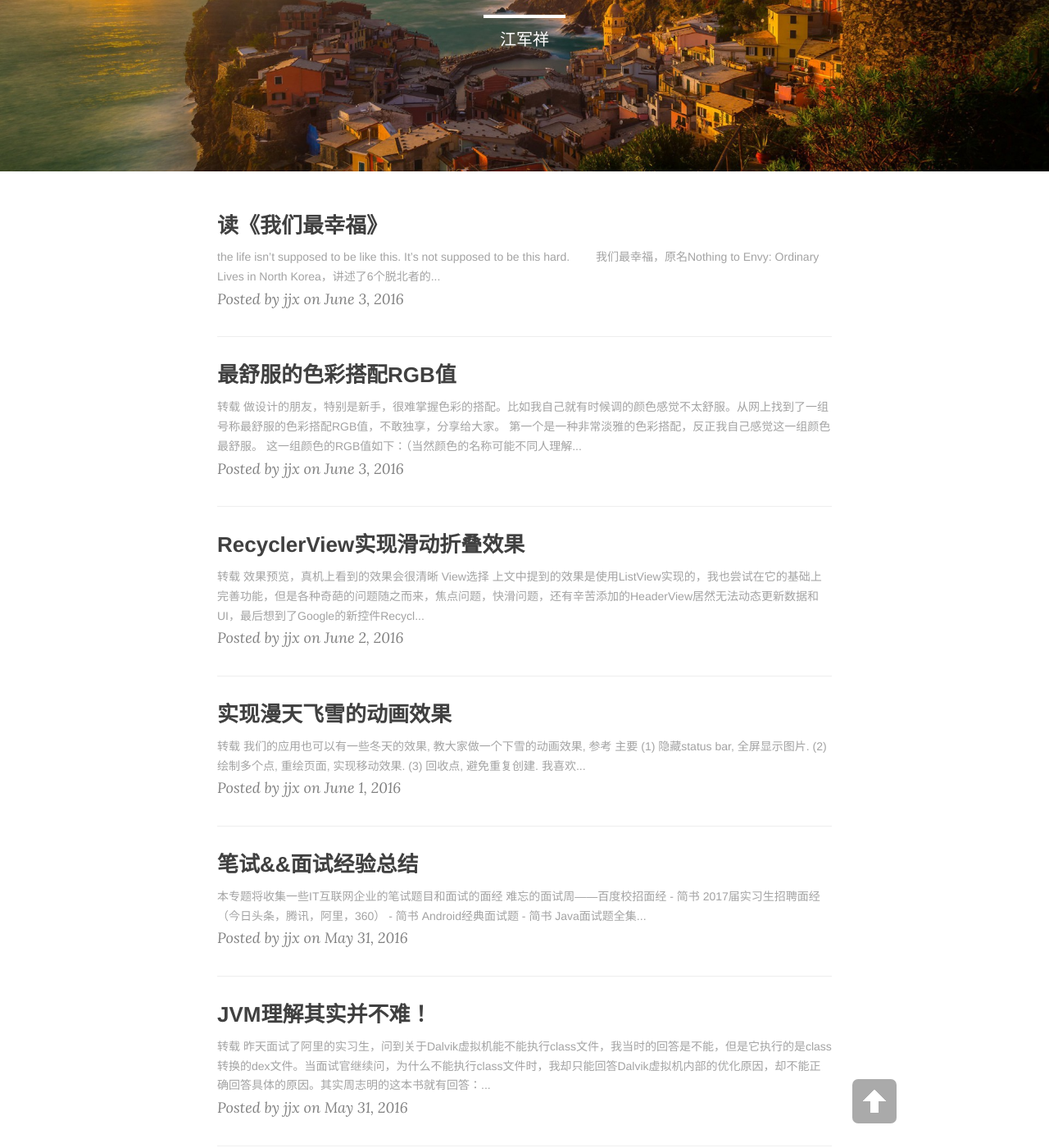
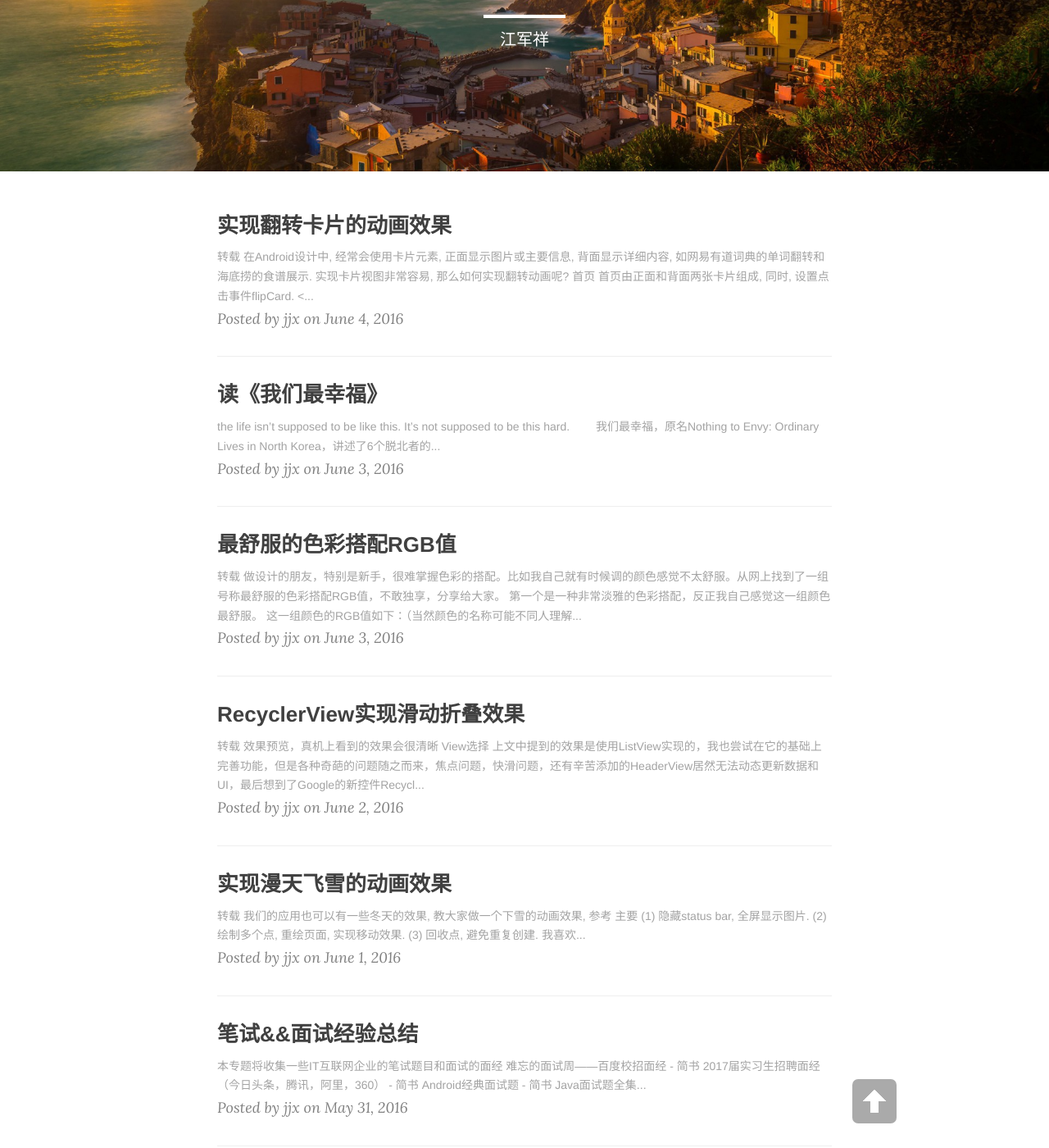
Before and after one commit to whuhan2013/whuhan2013.github.io, a Jekyll site: the page built from index.html, in a window 1280 px wide and 1400 px high, scrolled down 219 px. Shown: the whole window at 82% size. Built offline with Jekyll 4.4.1, drawn with Linux system fonts in a browser that asks for light colours; nearby versions of some CDN libraries; the list of posts is cut into pages by our own code; some of the changed text lies outside the part shown.

Commit message:
turnovercard

````diff
--- a/_posts/2016-06-03-we-are-happiest.md
+++ b/_posts/2016-06-03-we-are-happiest.md
@@ -35,4 +35,4 @@
 不然美兰的日子可能要比现在苦的多，俊相在朝鲜或许是吸引人目光的天之骄子，在韩国他却一无所有，如果将来要败给生活的柴米油盐，还不如早做了断。
 
 
-&emsp;&emsp;事实上，如果重逢这天这句话是结局，还算个美丽的童话，可以拍成韩剧的那种。几个月后，他开始抱怨她不如以前那么漂亮了。她许诺给他介绍个女朋友，却一直没兑现。她可以随时拿起手机联系到他，却不再有兴致，不再有当初那种写信往返等待十几天的兴致。她开始疑惑自己为什么迷恋他那么多年。看到这个结局的时候，我知道，生活终究不是小说，俊相觉得美兰不再如当初那样单纯了，美兰觉得俊相不再有魅力了，当俊相与美兰不再可能的时候，他们只会相看两厌，因为人总是要给自己一个理由的，不是吗？而人总是善于说服自己。他们重逢是在2005年11月。到今天，他们应该还好好的，过着自己的日子，只是不敢想留在北方的亲人怎么样了。生活在继续。他们的生活就像小说一样，但终究比小说要高明一点。
+&emsp;&emsp;事实上，如果重逢这天这句话是结局，还算个美丽的童话，可以拍成韩剧的那种。几个月后，他开始抱怨她不如以前那么漂亮了。她许诺给他介绍个女朋友，却一直没兑现。她可以随时拿起手机联系到他，却不再有兴致，不再有当初那种写信往返等待十几天的兴致。她开始疑惑自己为什么迷恋他那么多年。看到这个结局的时候，我知道，生活终究不是小说，俊相觉得美兰不再如当初那样单纯了，美兰觉得俊相不再有魅力了，当俊相与美兰不再可能的时候，他们只会相看两厌，因为人总是要给自己一个理由的，不是吗？而人总是善于说服自己的。他们重逢是在2005年11月。到今天，他们应该还好好的，过着自己的日子，只是不敢想留在北方的亲人怎么样了。生活在继续。他们的生活就像小说一样，但终究比小说要高明一点。
--- /dev/null
+++ b/_posts/2016-06-04-card-turnover-effect.md
@@ -0,0 +1,194 @@
+---
+layout: post
+title: 实现翻转卡片的动画效果
+date: 2016-6-4
+categories: blog
+tags: [自定义控件]
+description: 实现翻转卡片的动画效果
+---
+
+### 转载
+
+
+在Android设计中, 经常会使用卡片元素, 正面显示图片或主要信息, 背面显示详细内容, 如网易有道词典的单词翻转和海底捞的食谱展示. 实现卡片视图非常容易, 那么如何实现翻转动画呢?
+
+![](http://upload-images.jianshu.io/upload_images/749674-9b0255288c82a519.png?imageMogr2/auto-orient/strip%7CimageView2/2/w/1240)
+
+
+### 首页
+
+首页由正面和背面两张卡片组成, 同时, 设置点击事件flipCard.
+
+```
+<?xml version="1.0" encoding="utf-8"?>
+<FrameLayout
+    android:id="@+id/main_fl_container"
+    xmlns:android="http://schemas.android.com/apk/res/android"
+    xmlns:tools="http://schemas.android.com/tools"
+    android:layout_width="match_parent"
+    android:layout_height="match_parent"
+    android:onClick="flipCard"
+    android:paddingBottom="@dimen/activity_vertical_margin"
+    android:paddingLeft="@dimen/activity_horizontal_margin"
+    android:paddingRight="@dimen/activity_horizontal_margin"
+    android:paddingTop="@dimen/activity_vertical_margin"
+    tools:context="me.chunyu.spike.wcl_flip_anim_demo.MainActivity">
+
+    <include
+        layout="@layout/cell_card_back"/>
+
+    <include
+        layout="@layout/cell_card_front"/>
+
+</FrameLayout>
+```
+
+
+
+**逻辑, 初始化动画和镜头距离.**
+
+
+```
+ @Override
+    protected void onCreate(Bundle savedInstanceState) {
+        super.onCreate(savedInstanceState);
+        setContentView(R.layout.activity_main);
+        ButterKnife.bind(this);
+
+        setAnimators(); // 设置动画
+        setCameraDistance(); // 设置镜头距离
+    }
+```
+
+
+### 动画
+
+初始化右出(RightOut)和左入(LeftIn)动画, 使用动画集合AnimatorSet.
+当右出动画开始时, 点击事件无效, 当左入动画结束时, 点击事件恢复.
+
+```
+    // 设置动画
+    private void setAnimators() {
+        mRightOutSet = (AnimatorSet) AnimatorInflater.loadAnimator(this, R.animator.anim_out);
+        mLeftInSet = (AnimatorSet) AnimatorInflater.loadAnimator(this, R.animator.anim_in);
+
+        // 设置点击事件
+        mRightOutSet.addListener(new AnimatorListenerAdapter() {
+            @Override public void onAnimationStart(Animator animation) {
+                super.onAnimationStart(animation);
+                mFlContainer.setClickable(false);
+            }
+        });
+        mLeftInSet.addListener(new AnimatorListenerAdapter() {
+            @Override public void onAnimationEnd(Animator animation) {
+                super.onAnimationEnd(animation);
+                mFlContainer.setClickable(true);
+            }
+        });
+    }
+```
+
+**右出动画**
+
+```
+<?xml version="1.0" encoding="utf-8"?>
+<set xmlns:android="http://schemas.android.com/apk/res/android">
+    <!--旋转-->
+    <objectAnimator
+        android:duration="@integer/anim_length"
+        android:propertyName="rotationY"
+        android:valueFrom="0"
+        android:valueTo="180"/>
+
+    <!--消失-->
+    <objectAnimator
+        android:duration="0"
+        android:propertyName="alpha"
+        android:startOffset="@integer/anim_half_length"
+        android:valueFrom="1.0"
+        android:valueTo="0.0"/>
+</set>
+```
+
+旋转180°, 当旋转一半时, 卡片消失.
+
+**左入动画**
+
+```
+<?xml version="1.0" encoding="utf-8"?>
+<set xmlns:android="http://schemas.android.com/apk/res/android">
+
+    <!--消失-->
+    <objectAnimator
+        android:duration="0"
+        android:propertyName="alpha"
+        android:valueFrom="1.0"
+        android:valueTo="0.0"/>
+
+    <!--旋转-->
+    <objectAnimator
+        android:duration="@integer/anim_length"
+        android:propertyName="rotationY"
+        android:valueFrom="-180"
+        android:valueTo="0"/>
+
+    <!--出现-->
+    <objectAnimator
+        android:duration="0"
+        android:propertyName="alpha"
+        android:startOffset="@integer/anim_half_length"
+        android:valueFrom="0.0"
+        android:valueTo="1.0"/>
+</set>
+```
+
+在开始时是隐藏, 逆向旋转, 当旋转一半时, 显示卡片.
+
+
+###  镜头视角
+
+改变视角, 涉及到旋转卡片的Y轴, 即rotationY, 需要修改视角距离.
+如果不修改, 则会超出屏幕高度, 影响视觉体验.
+
+
+```
+    // 改变视角距离, 贴近屏幕
+    private void setCameraDistance() {
+        int distance = 16000;
+        float scale = getResources().getDisplayMetrics().density * distance;
+        mFlCardFront.setCameraDistance(scale);
+        mFlCardBack.setCameraDistance(scale);
+    }
+```
+
+###  旋转控制
+
+设置右出和左入动画的目标控件, 两个动画同步进行, 并区分正反面朝上.
+
+```
+    // 翻转卡片
+    public void flipCard(View view) {
+        // 正面朝上
+        if (!mIsShowBack) {
+            mRightOutSet.setTarget(mFlCardFront);
+            mLeftInSet.setTarget(mFlCardBack);
+            mRightOutSet.start();
+            mLeftInSet.start();
+            mIsShowBack = true;
+        } else { // 背面朝上
+            mRightOutSet.setTarget(mFlCardBack);
+            mLeftInSet.setTarget(mFlCardFront);
+            mRightOutSet.start();
+            mLeftInSet.start();
+            mIsShowBack = false;
+        }
+    }
+```
+
+### 动画效果
+
+![](http://upload-images.jianshu.io/upload_images/749674-89be3fa5b7608647.gif?imageMogr2/auto-orient/strip)
+
+### 原文链接
+
+[实现翻转卡片的动画效果 - 简书](http://www.jianshu.com/p/7db8425e84fc)
````
